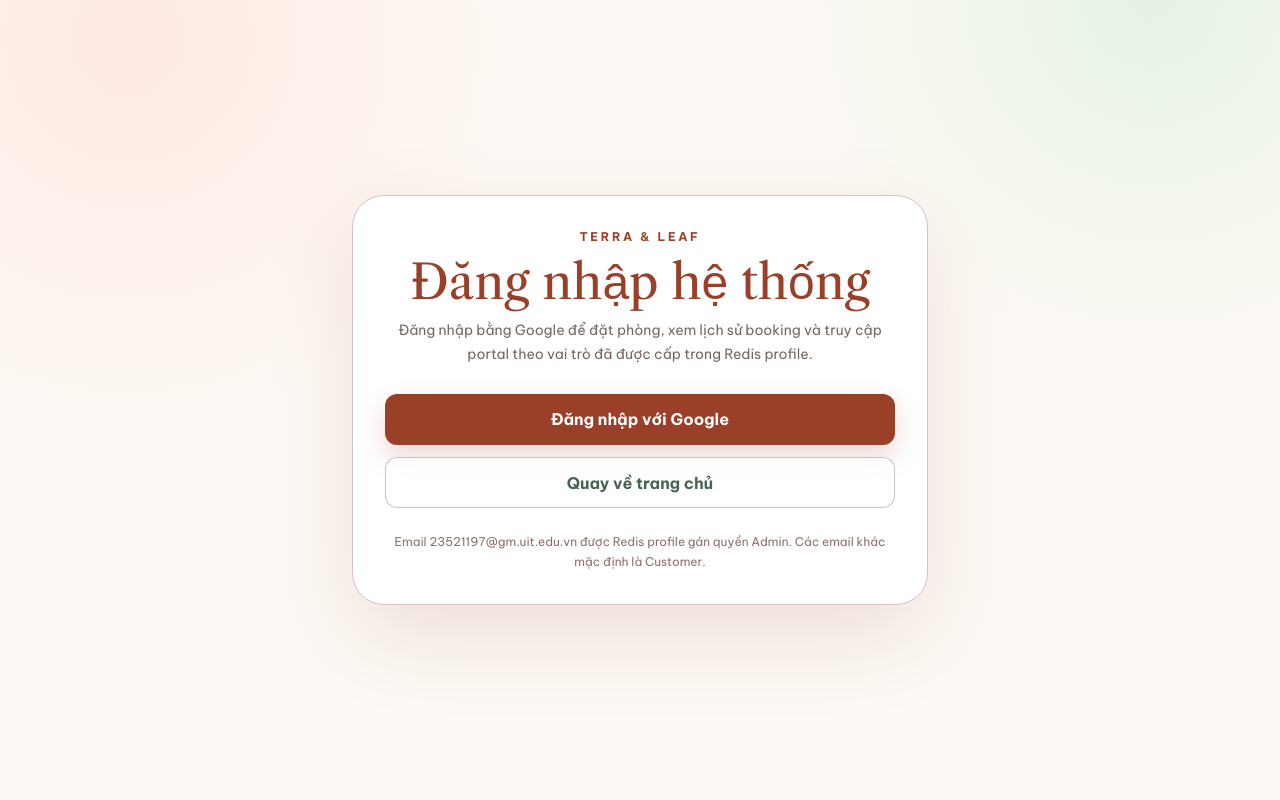
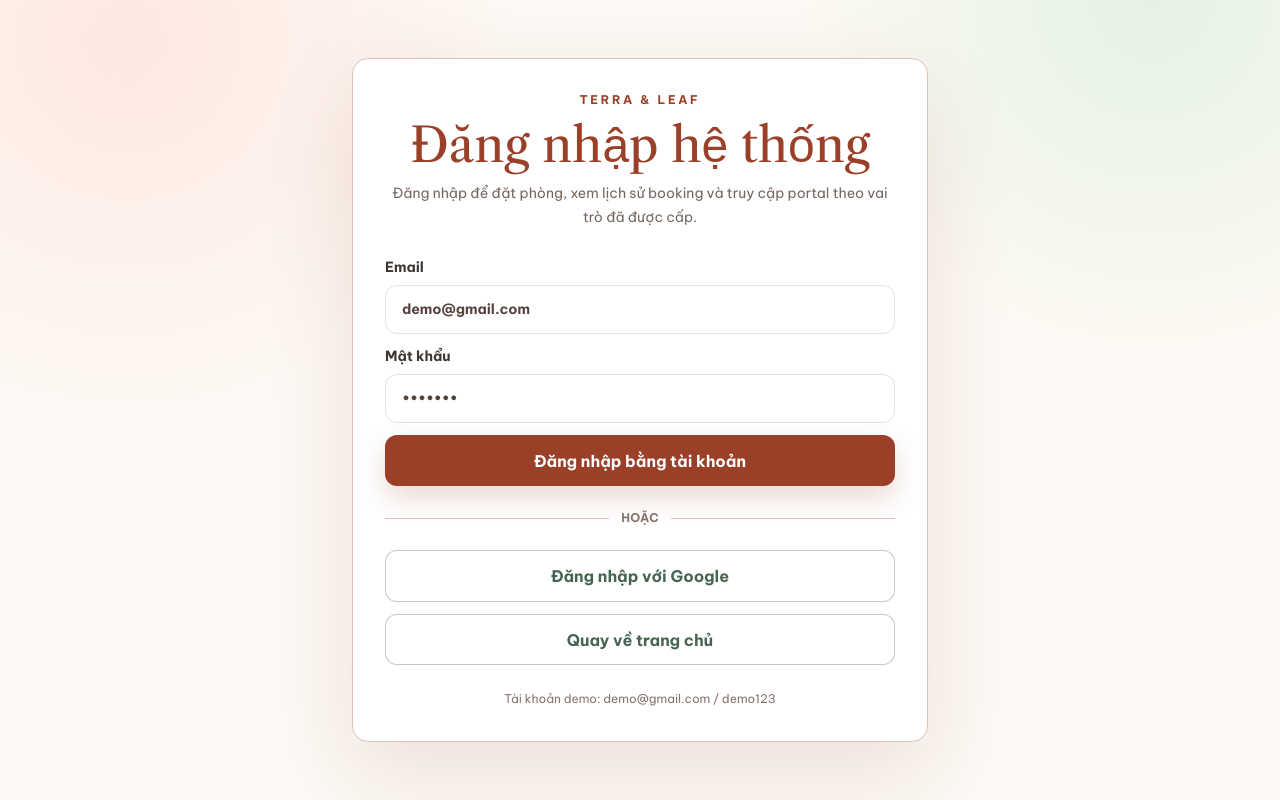
Before and after one commit to TanPhucuit/homestaytayninh_frontend, a Next.js app: page /login in a window 1280 px wide. Built offline with nearby package versions, Linux system fonts and the light colour scheme.

Commit message:
feat(auth): add demo password login

```diff
--- /dev/null
+++ b/src/app/auth/login/password/route.ts
@@ -0,0 +1,55 @@
+import { NextRequest, NextResponse } from "next/server";
+import { homeForRole, parseRole } from "@/lib/rbac";
+import { SESSION_COOKIE_NAME } from "@/lib/session-cookie";
+
+type BackendLoginResponse = {
+  sessionToken?: string;
+  expiresAt?: string;
+  redirectTo?: string;
+  role?: string;
+  user?: { role?: string };
+};
+
+export async function POST(request: NextRequest) {
+  const origin = request.nextUrl.origin;
+  const formData = await request.formData();
+  const email = String(formData.get("email") ?? "").trim();
+  const password = String(formData.get("password") ?? "");
+  const next = safeNext(String(formData.get("next") ?? ""));
+  const apiUrl = process.env.NEXT_PUBLIC_API_URL?.replace(/\/$/, "");
+
+  if (!apiUrl) return NextResponse.redirect(new URL(`/login?error=api_env&next=${encodeURIComponent(next)}`, origin));
+  if (!email || !password) return NextResponse.redirect(new URL(`/login?error=password_required&next=${encodeURIComponent(next)}`, origin));
+
+  const loginResponse = await fetch(`${apiUrl}/api/auth/login`, {
+    method: "POST",
+    cache: "no-store",
+    headers: { "content-type": "application/json" },
+    body: JSON.stringify({ email, password })
+  }).catch(() => null);
+
+  if (!loginResponse?.ok) {
+    return NextResponse.redirect(new URL(`/login?error=password_login&next=${encodeURIComponent(next)}`, origin));
+  }
+
+  const login = (await loginResponse.json()) as BackendLoginResponse;
+  const role = parseRole(login.user?.role ?? login.role) ?? "CUSTOMER";
+  if (!login.sessionToken) return NextResponse.redirect(new URL(`/login?error=role_lookup&next=${encodeURIComponent(next)}`, origin));
+
+  const target = next === "/" ? login.redirectTo || homeForRole(role) : next;
+  const response = NextResponse.redirect(new URL(target, origin));
+  response.cookies.set(SESSION_COOKIE_NAME, login.sessionToken, {
+    httpOnly: true,
+    secure: process.env.NODE_ENV === "production",
+    sameSite: "lax",
+    path: "/",
+    expires: login.expiresAt ? new Date(login.expiresAt) : undefined,
+    maxAge: login.expiresAt ? undefined : 60 * 60 * 24 * 7
+  });
+  return response;
+}
+
+function safeNext(value?: string) {
+  if (!value || !value.startsWith("/") || value.startsWith("//")) return "/";
+  return value;
+}
--- a/src/app/login/page.tsx
+++ b/src/app/login/page.tsx
@@ -1,30 +1,34 @@
 import Link from "next/link";
 
 function errorMessage(error?: string) {
-  if (error === "api_env") return "Chưa cấu hình NEXT_PUBLIC_API_URL cho frontend nên không thể xác minh vai trò sau đăng nhập.";
-  if (error === "google_env") return "Chưa cấu hình GOOGLE_CLIENT_ID/GOOGLE_CLIENT_SECRET cho Google OAuth.";
+  if (error === "api_env") return "Chưa cấu hình máy chủ dữ liệu nên chưa thể đăng nhập.";
+  if (error === "google_env") return "Chưa cấu hình Google OAuth.";
   if (error === "auth_required") return "Bạn cần đăng nhập trước khi thực hiện thao tác này.";
-  if (error === "oauth") return "Không tạo được phiên đăng nhập Google. Kiểm tra OAuth Client và Redirect URI trong Google Cloud.";
-  if (error === "callback") return "Google callback không hợp lệ hoặc session không được tạo.";
-  if (error === "backend_oauth") return "Google đã xác thực thành công, nhưng backend chưa xác minh được id_token. Kiểm tra GOOGLE_CLIENT_ID trên backend và NEXT_PUBLIC_API_URL trên frontend.";
-  if (error === "role_lookup") return "Bạn đã xác thực Google nhưng hệ thống chưa xác minh được quyền truy cập. Vui lòng đăng nhập lại hoặc liên hệ quản trị viên.";
+  if (error === "oauth") return "Không tạo được phiên đăng nhập Google. Vui lòng thử lại.";
+  if (error === "callback") return "Google callback không hợp lệ hoặc phiên đăng nhập không được tạo.";
+  if (error === "backend_oauth") return "Google đã xác thực thành công, nhưng hệ thống chưa xác minh được tài khoản.";
+  if (error === "role_lookup") return "Hệ thống chưa xác minh được quyền truy cập. Vui lòng đăng nhập lại hoặc liên hệ quản trị viên.";
+  if (error === "password_required") return "Vui lòng nhập email và mật khẩu.";
+  if (error === "password_login") return "Email hoặc mật khẩu không đúng.";
   return "";
 }
 
 export default async function LoginPage({ searchParams }: { searchParams: Promise<{ error?: string; next?: string }> }) {
   const params = await searchParams;
   const message = errorMessage(params.error);
-  const next = typeof params.next === "string" && params.next.startsWith("/") && !params.next.startsWith("//") ? params.next : undefined;
-  const googleLoginHref = next ? `/auth/login/google?next=${encodeURIComponent(next)}` : "/auth/login/google";
+  const next = typeof params.next === "string" && params.next.startsWith("/") && !params.next.startsWith("//") ? params.next : "/";
+  const googleLoginHref = next !== "/" ? `/auth/login/google?next=${encodeURIComponent(next)}` : "/auth/login/google";
 
   return (
     <main className="flex min-h-screen items-center justify-center px-4 py-10 text-[#2b211d]">
-      <section className="w-full max-w-xl rounded-[32px] border border-[#dcc0ba] bg-white p-8 text-center shadow-[0_30px_90px_rgba(123,41,20,0.12)]">
-        <p className="eyebrow">Terra & Leaf</p>
-        <h1 className="mt-3 font-heading text-5xl text-[#9a4029]">Đăng nhập hệ thống</h1>
-        <p className="mt-3 text-sm leading-6 text-[#75675f]">
-          Đăng nhập bằng Google để đặt phòng, xem lịch sử booking và truy cập portal theo vai trò đã được cấp trong Redis profile.
-        </p>
+      <section className="w-full max-w-xl rounded-2xl border border-[#dcc0ba] bg-white p-8 shadow-[0_30px_90px_rgba(123,41,20,0.12)]">
+        <div className="text-center">
+          <p className="eyebrow">Terra & Leaf</p>
+          <h1 className="mt-3 font-heading text-5xl text-[#9a4029]">Đăng nhập hệ thống</h1>
+          <p className="mt-3 text-sm leading-6 text-[#75675f]">
+            Đăng nhập để đặt phòng, xem lịch sử booking và truy cập portal theo vai trò đã được cấp.
+          </p>
+        </div>
 
         {message && (
           <div className="mt-6 rounded-2xl border border-red-200 bg-red-50 px-4 py-3 text-sm font-semibold text-red-700">
@@ -32,15 +36,34 @@ export default async function LoginPage({ searchParams }: { searchParams: Promis
           </div>
         )}
 
-        <a className="btn-primary mt-7 w-full" href={googleLoginHref}>
+        <form action="/auth/login/password" className="mt-7 grid gap-3" method="post">
+          <input type="hidden" name="next" value={next} />
+          <label className="grid gap-2 text-sm font-semibold text-[#3f3530]">
+            Email
+            <input className="field" name="email" type="email" defaultValue="demo@gmail.com" autoComplete="email" required />
+          </label>
+          <label className="grid gap-2 text-sm font-semibold text-[#3f3530]">
+            Mật khẩu
+            <input className="field" name="password" type="password" defaultValue="demo123" autoComplete="current-password" required />
+          </label>
+          <button className="btn-primary w-full" type="submit">Đăng nhập bằng tài khoản</button>
+        </form>
+
+        <div className="my-6 flex items-center gap-3 text-xs font-bold uppercase text-[#89726c]">
+          <span className="h-px flex-1 bg-[#dcc0ba]" />
+          hoặc
+          <span className="h-px flex-1 bg-[#dcc0ba]" />
+        </div>
+
+        <a className="btn-secondary w-full" href={googleLoginHref}>
           Đăng nhập với Google
         </a>
         <Link className="btn-secondary mt-3 w-full" href="/">
           Quay về trang chủ
         </Link>
 
-        <p className="mt-6 text-xs leading-5 text-[#89726c]">
-          Email 23521197@gm.uit.edu.vn được Redis profile gán quyền Admin. Các email khác mặc định là Customer.
+        <p className="mt-6 text-center text-xs leading-5 text-[#89726c]">
+          Tài khoản demo: demo@gmail.com / demo123
         </p>
       </section>
     </main>
--- a/src/lib/rbac.ts
+++ b/src/lib/rbac.ts
@@ -43,7 +43,7 @@ export async function getCurrentUser(): Promise<SessionUser> {
       email: "",
       role: "CUSTOMER",
       authenticated: true,
-      authorizationError: "Không thể xác minh vai trò vì frontend chưa cấu hình NEXT_PUBLIC_API_URL."
+      authorizationError: "Không thể xác minh vai trò vì chưa cấu hình máy chủ dữ liệu."
     };
   }
 
@@ -53,14 +53,14 @@ export async function getCurrentUser(): Promise<SessionUser> {
   }).catch(() => null);
 
   if (!response?.ok) {
-    const backendError = response ? `Backend trả về HTTP ${response.status}.` : "Không kết nối được backend.";
+    const serviceError = response ? `Máy chủ trả về HTTP ${response.status}.` : "Không kết nối được máy chủ dữ liệu.";
     return {
       id: "",
       name: "Người dùng đã đăng nhập",
       email: "",
       role: "CUSTOMER",
       authenticated: true,
-      authorizationError: `Không thể xác minh vai trò tài khoản. ${backendError}`
+      authorizationError: `Không thể xác minh vai trò tài khoản. ${serviceError}`
     };
   }
 
@@ -73,7 +73,7 @@ export async function getCurrentUser(): Promise<SessionUser> {
       email: profile.email ?? "",
       role: "CUSTOMER",
       authenticated: true,
-      authorizationError: "Backend trả về vai trò tài khoản không hợp lệ."
+      authorizationError: "Vai trò tài khoản không hợp lệ."
     };
   }
 
```
